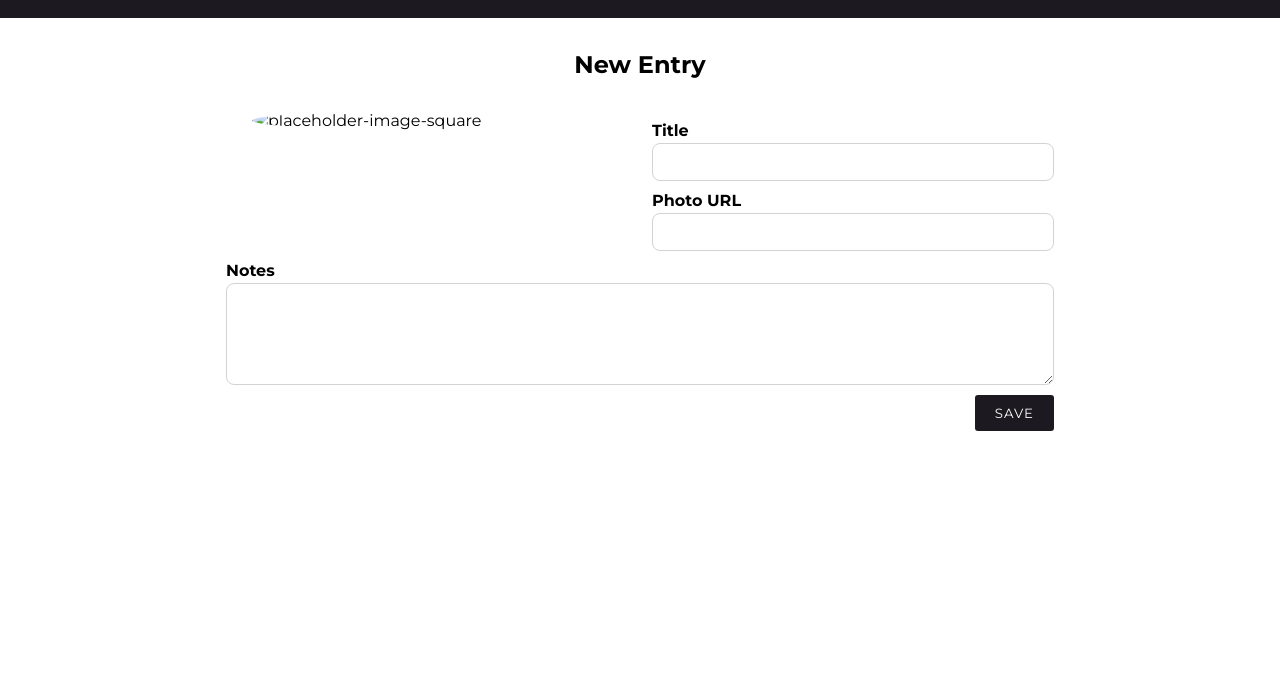
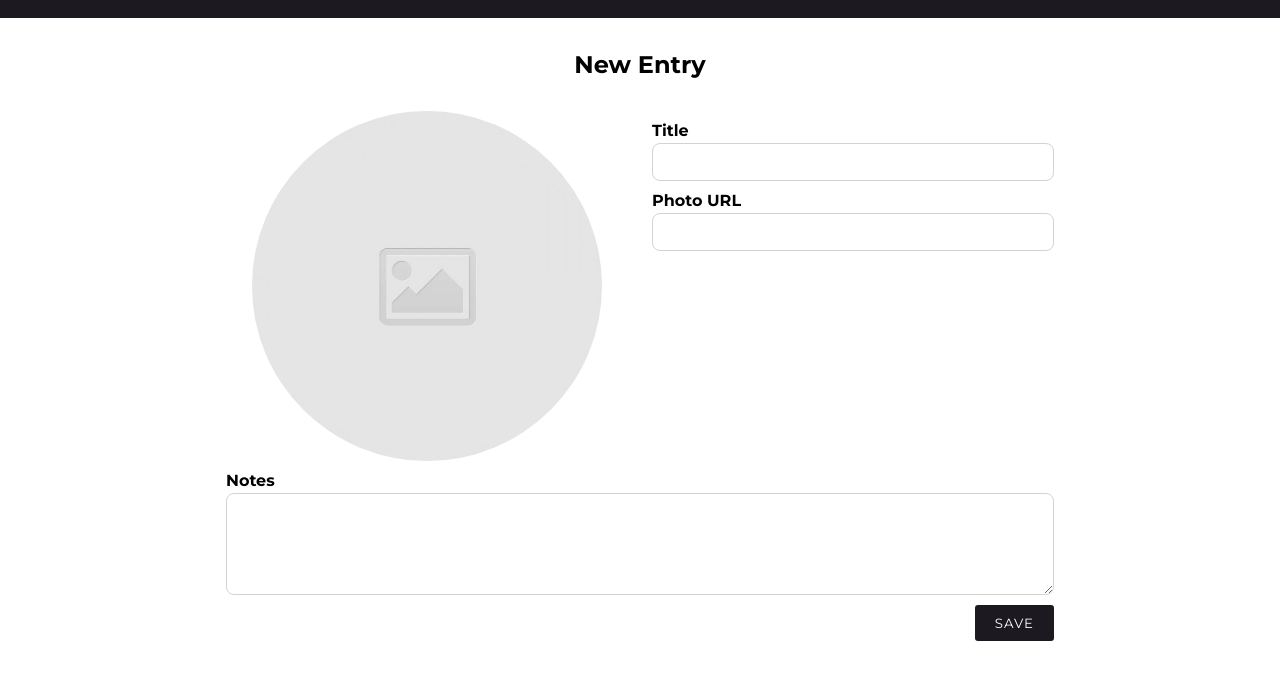
Before and after one commit to yuliia-p/Code-Journal, a website: page index.html in a window 1280 px wide. Shown: the part 61-740 px from the top of the page. Drawn offline with Linux system fonts and the light colour scheme; the site is published under a folder, as on GitHub Pages, so addresses that start at the root find nothing.

Commit message:
fixed url

```diff
--- a/index.html
+++ b/index.html
@@ -40,7 +40,7 @@
           </div>
           <div class="row">
             <div class="column-half">
-              <img class="photo" src="/images/placeholder-image-square.jpg"
+              <img class="photo" src="images/placeholder-image-square.jpg"
                    alt=" placeholder-image-square">
             </div>
             <div class="column-half">
```
